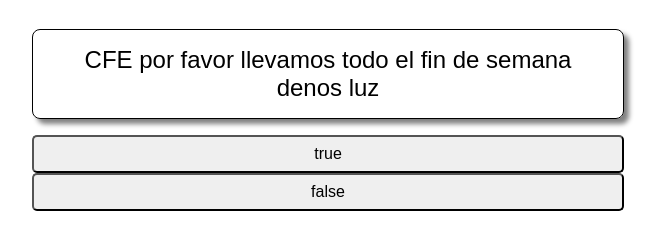
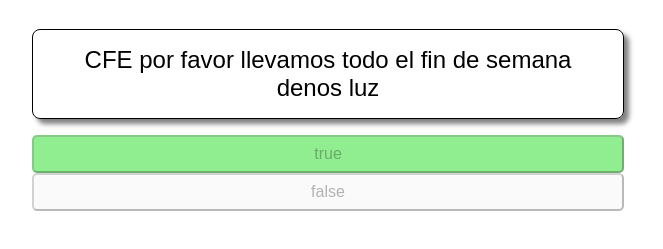
Before and after one commit to MarcosIgnacioo/quiz, a plain HTML site: page index.html in a window 1280 px wide. Both pictures are taken after a click on the button "true". Shown: the part 165-414 px from the top of the page, without its empty margins (312-975 px from the left). Drawn offline with Linux system fonts and the light colour scheme.

Commit message:
Quiz beta

```diff
--- a/index.html
+++ b/index.html
@@ -1,5 +1,6 @@
 <!DOCTYPE html>
 <html lang="en-US">
+
 <head>
     <meta charset="utf-8">
     <title>Quiz.js</title>
@@ -9,17 +10,20 @@
             padding: 3rem;
             font-family: sans-serif;
         }
+
         header {
             width: 50%;
             margin: 1em auto;
         }
+
         main {
             min-width: 25rem;
             max-width: 50%;
             margin: 0px auto;
-            display:flex;
+            display: flex;
             flex-direction: column;
         }
+
         #statement {
             border: 1px solid black;
             border-radius: 0.5rem;
@@ -30,28 +34,34 @@
             margin: 1rem 0px;
             min-height: 2em;
         }
+
         #explanation {
             padding: 1rem;
             text-align: center;
         }
+
         #options {
             width: 100%;
             display: flex;
             flex-direction: column;
         }
+
         button {
             padding: 0.5rem;
             font-size: medium;
             border-radius: 5px;
         }
+
         .correct {
             background-color: lightgreen;
         }
+
         .incorrect {
             background-color: lightpink;
         }
     </style>
 </head>
+
 <body>
     <header>
         <h1>Quiz.js</h1>
@@ -64,8 +74,8 @@
         </div>
 
         <div id="options">
-        <button name="true" value="true" >true</button>
-        <button name="false" value="false" >false</button>
+            <button name="true" value="true">true</button>
+            <button name="false" value="false">false</button>
 
         </div>
 
@@ -89,6 +99,7 @@
 
     const optionsButtons = document.querySelectorAll("#options button")
 
+    // const optionsButtons = document.querySelectorAll("#options").children esta es la forma mas gamer
     const explanation = document.querySelector("#explanation")
     console.log(statement, optionsButtons, explanation)
     // TODO 2: Declare & assign a variable called fact
@@ -108,26 +119,37 @@
     // disable(button) should set the button element's attribute "disabled" to the value ""
     // enable(button) should remove the attribute "disabled" from the button element
     function disableButtons(buttons) {
-        buttons.forEach((button) => button.setAttribute("disabled",""));
+        buttons.forEach((button) => button.setAttribute("disabled", ""));
     }
 
-    function enableButtons(buttons){
+    function enableButtons(buttons) {
         buttons.forEach((button) => button.removeAttribute("disabled"));
     }
     // TODO 5: Declare an isCorrect function that compares a guess to the right answer
     // isCorrect(guess) should return true if the guess matches the fact's answer
 
-    function isCorrect(answer){
+    function isCorrect(answer) {
         return answer === fact.answer.toString();
     }
 
-    // TODO 6A: Use a for loop to add a click event listener to each of the optionButtons
+    // todo 6a: use a for loop to add a click event listener to each of the optionbuttons
+    for (const button of optionsButtons) {
+        button.addEventListener('click', (event) => {
+            explanation.textcontent = fact.explanation;
+            console.log()
+            // button.style.backgroundColor = isCorrect(button.textContent) ? '#80E560' : '#80E560';
+            let answerColor = (isCorrect(button.textContent) ? 'correct' : 'incorrect');
+            console.log(answerColor);
+            button.classList.add(answerColor);
+            disableButtons(optionsButtons);
+        });
+    }
         // TODO 6B: Within the event handler function, display the fact's explanation by setting the text of the explanation element
 
 
     // TODO 7: Within the event handler function,
     // Use a for loop to disable all the option buttons
-
+    //disableButtons(optionsButtons)
 
     // TODO 8: Within the event handler function,
     // Get the guessed value from the clicked button
@@ -137,4 +159,5 @@
 
 
 </script>
+
 </html>
```
Lines whose indentation alone changed are shown as unchanged.
